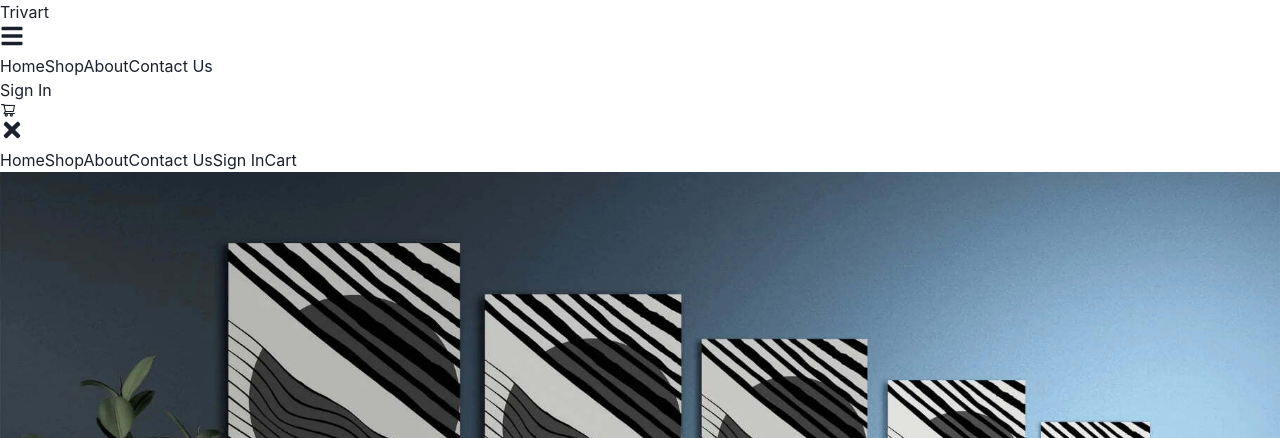
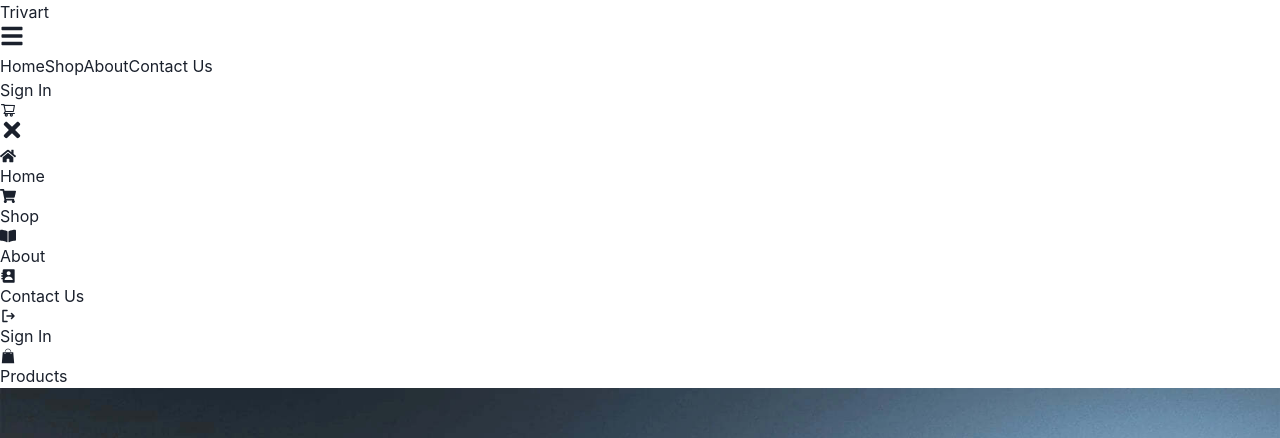
Before and after one commit to Niladri2003/Painting-Ecommerce, a React (Vite) app in the folder client/: page / in a window 1280 px wide. Shown: the top 438 px of the page. Built offline with nearby package versions, Linux system fonts and the light colour scheme; no server answers.

Commit message:
nav bar updated

```diff
--- a/client/src/components/Navbar/MobileMenu.jsx
+++ b/client/src/components/Navbar/MobileMenu.jsx
@@ -1,12 +1,42 @@
-import React from "react";
-import { Link } from "react-router-dom";
+import React, { useEffect, useRef, useState } from "react";
+import { Link, useNavigate} from "react-router-dom";
 import { FaTimes } from "react-icons/fa";
+import { useToast } from "@chakra-ui/react";
+import { PiSignOutBold } from "react-icons/pi";
+import { useDispatch } from "react-redux";
+import { logout } from "../../slices/authSlice";
+import { FaUserGroup } from "react-icons/fa6";
+import { BiSolidContact } from "react-icons/bi";
+import { FaBookOpen } from "react-icons/fa";
+import { GiShoppingBag } from "react-icons/gi";
+import { FaShoppingCart } from "react-icons/fa";
+import { FaHome } from "react-icons/fa";
 import AvatarDropdown from "./AvatarDropDown";
 
-const MobileMenu = ({ isOpen, toggleMenu, token, userProfileImage, cartCount }) => {
+const MobileMenu = ({ isOpen, toggleMenu, token, cartCount }) => {
+  const dispatch = useDispatch();
+  const navigate = useNavigate();
+  const toast = useToast();
+  const [activeLink, setActiveLink] = useState("/")
+  const handleLogout = () => {
+    dispatch(logout());
+    toast({
+      title: "Logout successful",
+      status: "success",
+      duration: 2500,
+      isClosable: true,
+    });
+    navigate("/signin");
+    toggleMenu()
+  };
+ const handleActiveLink = (path) => {
+   setActiveLink(path);
+   toggleMenu();
+ };
+
   return (
     <div
-      className={`fixed top-0 right-0 h-auto py-3 bg-gray-800 text-white w-64 transition-transform transform ${
+      className={`fixed top-0 right-0 h-full py-3 bg-gray-800 text-white w-80 transition-transform transform ${
         isOpen ? "translate-x-0" : "translate-x-full"
       } md:hidden`}
     >
@@ -15,60 +45,95 @@ const MobileMenu = ({ isOpen, toggleMenu, token, userProfileImage, cartCount })
           <FaTimes size={24} />
         </button>
       </div>
-      <div className="flex flex-col mt-4 space-y-4 px-4">
-        {token && (
-          <div className="mb-4 flex justify-center relative">
-            <AvatarDropdown userProfileImage={userProfileImage} size="md"/>
-          </div>
-        )}
+      <div className="flex flex-col mt-4 space-y-4">
+
         <Link
           to="/"
-          onClick={toggleMenu}
-          className="hover:bg-gray-700 px-3 py-2 rounded-md text-sm font-medium"
-        >
-          Home
+          onClick={()=>{handleActiveLink("/")}}
+          className={`text-white hover:bg-gray-700 rounded-md py-2 text-sm font-medium flex items-center mx-3 group px-3
+          ${activeLink=="/"&&`text-white bg-gray-700`}
+            `}
+          >
+          <FaHome className={`mr-2 mt-1 group-hover:text-white text-xl text-gray-400  ${activeLink=="/"&&`text-white`}`}/> <span  className="text-lg"> Home</span>
         </Link>
         <Link
           to="/shop"
-          onClick={toggleMenu}
-          className="hover:bg-gray-700 px-3 py-2 rounded-md text-sm font-medium"
+          onClick={()=>{handleActiveLink("/shop")}}
+          className={`text-white hover:bg-gray-700 rounded-md py-2 text-sm font-medium flex items-center mx-3 group px-3
+          ${activeLink=="/shop"&&`text-white bg-gray-700`}
+            `}
         >
-          Shop
+          <FaShoppingCart className={`mr-2 mt-1 group-hover:text-white text-xl text-gray-400  ${activeLink=="/shop"&&`text-white`}`} /> <span  className="text-lg"> Shop</span>
         </Link>
         <Link
           to="/about"
-          onClick={toggleMenu}
-          className="hover:bg-gray-700 px-3 py-2 rounded-md text-sm font-medium"
+          onClick={()=>{handleActiveLink("/about")}}
+          className={`text-white hover:bg-gray-700 rounded-md py-2 text-sm font-medium flex items-center mx-3 group px-3
+          ${activeLink=="/about"&&`text-white bg-gray-700`}
+            `}
         >
-          About
+           <FaBookOpen className={`mr-2 mt-1 group-hover:text-white text-xl text-gray-400  ${activeLink=="/about"&&`text-white`}`} /> <span  className="text-lg"> About</span>
         </Link>
         <Link
           to="/contact-us"
-          onClick={toggleMenu}
-          className="hover:bg-gray-700 px-3 py-2 rounded-md text-sm font-medium"
+          onClick={()=>{handleActiveLink("/contact-us")}}
+          className={`text-white hover:bg-gray-700 rounded-md py-2 text-sm font-medium flex items-center mx-3 group px-3
+          ${activeLink=="/contact-us"&&`text-white bg-gray-700`}
+            `}
         >
-          Contact Us
+          <BiSolidContact className={`mr-2 mt-1 group-hover:text-white text-xl text-gray-400  ${activeLink=="/contact-us"&&`text-white`}`} /> <span  className="text-lg"> Contact Us</span>
         </Link>
         {!token && (
           <Link
             to="/signin"
-            onClick={toggleMenu}
-            className="hover:bg-gray-700 px-3 py-2 rounded-md text-sm font-medium"
+            onClick={()=>{handleActiveLink("/signin")}}
+            className={`text-white hover:bg-gray-700 rounded-md py-2 text-sm font-medium flex items-center mx-3 group px-3
+          ${activeLink=="/signin"&&`text-white bg-gray-700`}
+            `}
           >
-            Sign In
+           <PiSignOutBold className={`mr-2 mt-1 group-hover:text-white text-xl text-gray-400  ${activeLink=="/signin"&&`text-white`}`} /> <span  className="text-xl">Sign In</span>
           </Link>
         )}
         <Link
           to="/cart"
-          className="flex items-center mt-4 hover:bg-gray-700 px-3 py-2 cursor-pointer rounded-md text-sm font-medium"
+          onClick={()=>{handleActiveLink("/cart")}}
+          className={`text-white hover:bg-gray-700 rounded-md py-2 text-sm font-medium flex items-center mx-3 group px-3
+            ${activeLink=="/cart"&&`text-white bg-gray-700`}
+              `}
         >
-          <span>Cart</span>
+        <GiShoppingBag className={`mr-2 mt-1 group-hover:text-white text-xl text-gray-400  ${activeLink=="/cart"&&`text-white`}`} /> <span className="text-xl">Products</span>
           {cartCount > 0 && (
-            <span className="ml-2 bg-red-600 rounded-full text-xs px-2 py-1">
+            <span className="ml-5 bg-sky-600 rounded-full text-xs w-6 h-6 flex  items-center justify-center">
               {cartCount}
             </span>
           )}
         </Link>
+
+        <div className="flex ">
+            {/* <AvatarDropdown userProfileImage={userProfileImage} size="md"/> */}
+      {/* my account sign in and signup  ====================================================================================*/}
+        {token && (
+            <div className=" px-3 rounded-md text-sm font-medium w-full space-y-4">
+          <Link
+            to="/account/delivery-address"
+            onClick={()=>{handleActiveLink("/account/delivery-address")}}
+            className={`text-white hover:bg-gray-700 rounded-md py-2 text-sm font-medium flex items-center group px-3
+              ${activeLink=="/account/delivery-address"&&`text-white bg-gray-700`}
+                `}
+            >
+             <FaUserGroup className={`mr-2 mt-1 group-hover:text-white text-xl text-gray-400  ${activeLink=="/account/delivery-address"&&`text-white`}`} /> <span className="text-lg">My Account </span>
+          </Link>
+          <button
+            onClick={handleLogout}
+            className="text-white hover:bg-gray-700 rounded-md py-2 text-sm font-medium flex w-full items-center group px-3"
+            >
+            <PiSignOutBold className="mr-2 mt-1 group-hover:text-white text-xl text-gray-400" /> <span className="text-lg">Logout </span>
+          </button>
+        </div>
+        )}
+          {/* my account sign in and signup  end====================================================================================*/}
+
+          </div>
       </div>
     </div>
   );
--- a/client/src/components/Navbar/Navbar.jsx
+++ b/client/src/components/Navbar/Navbar.jsx
@@ -56,7 +56,7 @@ const Navbar = () => {
           <div className="flex items-center md:hidden justify-end">
             <button
               onClick={toggleMenu}
-              className="text-gray-500 hover:text-gray-700 "
+              className="text-gray-700"
             >
               <FaBars size={24} />
             </button>
```
